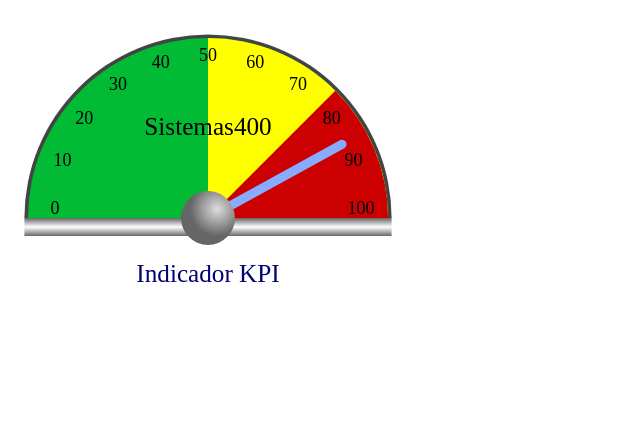
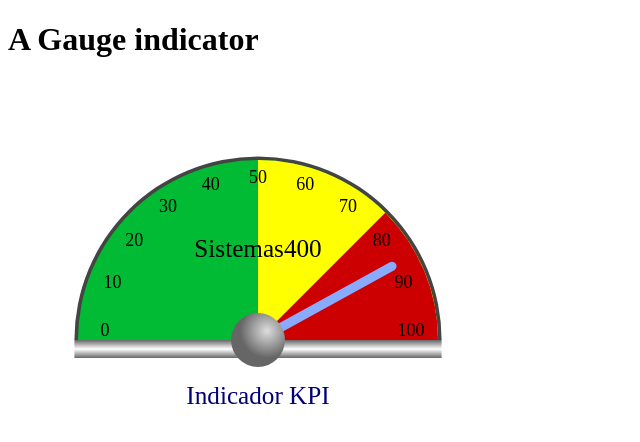
Before and after one commit to jgirbau/gauge_kpi, a plain HTML site: page Gauge.html in a window 1280 px wide. Shown: the whole page, without its empty margins (0-640 px from the left). Drawn offline with Linux system fonts and the light colour scheme.

Commit message:
Update Gauge.html

```diff
--- a/Gauge.html
+++ b/Gauge.html
@@ -2,11 +2,14 @@
 <html>
 <body>
 
+<h1>A Gauge indicator</h1>
+
+<div style="float:left; margin:50px; border-style=solid; border-color: #333; border-width: 3px;">
 <canvas id="gauge" width="400" height="300" data-corte="50"  data-corte2="75" data-valor="85" data-max="100"
 style="background-color:#FFF;">
 </canvas>
-
 <script src="js/gauge.js"></script>
+</div>
 
 </body>
 </html>
```
